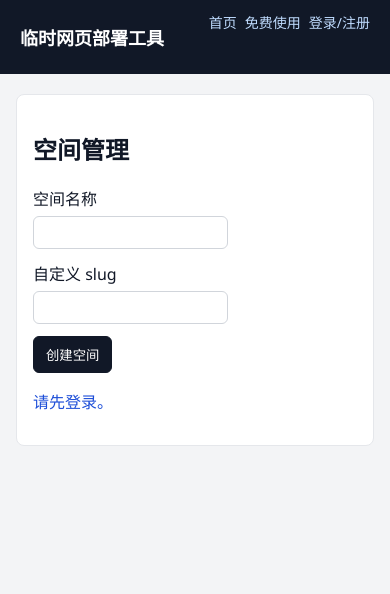
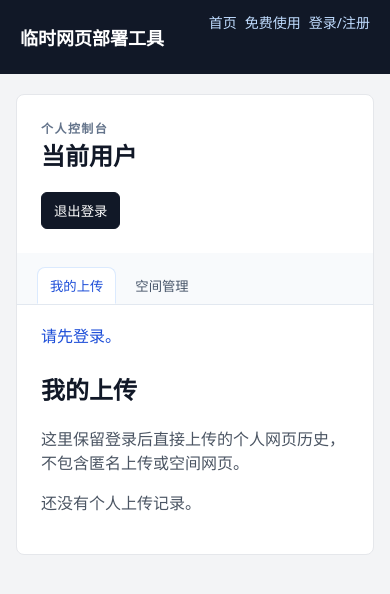
Before and after one commit to fffuuufffuuu/Drop-Share, a React (Vite) app in the folder web/: page /dashboard in a window 390 px wide. Shown: the top 594 px of the page. Built offline with nearby package versions, Linux system fonts and the light colour scheme.

Commit message:
Show personal upload history in dashboard

```diff
--- a/web/src/pages/DashboardPage.tsx
+++ b/web/src/pages/DashboardPage.tsx
@@ -1,14 +1,53 @@
 import { useEffect, useState } from "react";
-import { Link } from "react-router-dom";
+import { Link, useNavigate } from "react-router-dom";
 
 import { api, setAuthToken } from "../api";
-import type { Space } from "../types";
+import { getCurrentUser, notifyAuthChanged } from "../auth";
+import type { PersonalDeployment, Space } from "../types";
+
+type DashboardPanel = "uploads" | "spaces";
+type PersonalDeploymentStatus = "正常" | "已隐藏" | "已过期" | "已删除";
+
+const statusClassNames: Record<PersonalDeploymentStatus, string> = {
+  正常: "active",
+  已隐藏: "hidden",
+  已过期: "expired",
+  已删除: "deleted",
+};
+
+export function getPersonalDeploymentStatus(
+  deployment: PersonalDeployment,
+  now = new Date(),
+): PersonalDeploymentStatus {
+  if (deployment.deletedAt) return "已删除";
+  if (new Date(deployment.expiresAt) <= now) return "已过期";
+  if (deployment.visibility === "hidden") return "已隐藏";
+  return "正常";
+}
 
 export function DashboardPage() {
+  const [activePanel, setActivePanel] = useState<DashboardPanel>("uploads");
+  const [deployments, setDeployments] = useState<PersonalDeployment[]>([]);
   const [spaces, setSpaces] = useState<Space[]>([]);
   const [name, setName] = useState("");
   const [slug, setSlug] = useState("");
   const [message, setMessage] = useState("");
+  const navigate = useNavigate();
+
+  async function loadDeployments() {
+    const token = localStorage.getItem("token");
+    if (!token) {
+      setMessage("请先登录。");
+      return;
+    }
+    setAuthToken(token);
+    try {
+      const { data } = await api.get<PersonalDeployment[]>("/deployments");
+      setDeployments(data);
+    } catch (error: any) {
+      setMessage(error.response?.data?.message || "加载个人上传失败");
+    }
+  }
 
   async function loadSpaces() {
     const token = localStorage.getItem("token");
@@ -26,8 +65,13 @@ export function DashboardPage() {
   }
 
   useEffect(() => {
+    setMessage("");
+    if (activePanel === "uploads") {
+      void loadDeployments();
+    } else {
       void loadSpaces();
-  }, []);
+    }
+  }, [activePanel]);
 
   async function createSpace() {
     try {
@@ -41,8 +85,94 @@ export function DashboardPage() {
     }
   }
 
+  function logout() {
+    localStorage.removeItem("token");
+    localStorage.removeItem("user");
+    setAuthToken();
+    notifyAuthChanged();
+    navigate("/login");
+  }
+
   return (
-    <section className="card">
+    <section className="card dashboard-shell">
+      <header className="dashboard-header">
+        <div>
+          <p className="dashboard-eyebrow">个人控制台</p>
+          <h2>{getCurrentUser()?.username ?? "当前用户"}</h2>
+        </div>
+        <button type="button" onClick={logout}>
+          退出登录
+        </button>
+      </header>
+
+      <div className="dashboard-tabs" role="tablist" aria-label="控制台板块">
+        <button
+          type="button"
+          className={activePanel === "uploads" ? "dashboard-tab-active" : ""}
+          onClick={() => setActivePanel("uploads")}
+        >
+          我的上传
+        </button>
+        <button
+          type="button"
+          className={activePanel === "spaces" ? "dashboard-tab-active" : ""}
+          onClick={() => setActivePanel("spaces")}
+        >
+          空间管理
+        </button>
+      </div>
+
+      {message && <p className="message dashboard-message">{message}</p>}
+
+      {activePanel === "uploads" && (
+        <div className="dashboard-panel">
+          <h2>我的上传</h2>
+          <p className="hint">
+            这里保留登录后直接上传的个人网页历史，不包含匿名上传或空间网页。
+          </p>
+          {deployments.length === 0 ? (
+            <p className="hint">还没有个人上传记录。</p>
+          ) : (
+            <div className="deployment-list">
+              {deployments.map((deployment) => {
+                const status = getPersonalDeploymentStatus(deployment);
+                return (
+                  <article className="dashboard-deployment" key={deployment.id}>
+                    <div>
+                      <h3>{deployment.title}</h3>
+                      <p>
+                        上传：{new Date(deployment.createdAt).toLocaleString()}
+                        {" · "}
+                        到期：{new Date(deployment.expiresAt).toLocaleString()}
+                      </p>
+                    </div>
+                    <div className="dashboard-deployment-actions">
+                      <span
+                        className={`dashboard-status dashboard-status-${statusClassNames[status]}`}
+                      >
+                        {status}
+                      </span>
+                      {status === "正常" && (
+                        <a
+                          href={`/p/${deployment.publicSlug}`}
+                          target="_blank"
+                          rel="noreferrer"
+                          aria-label={`访问${deployment.title}`}
+                        >
+                          访问
+                        </a>
+                      )}
+                    </div>
+                  </article>
+                );
+              })}
+            </div>
+          )}
+        </div>
+      )}
+
+      {activePanel === "spaces" && (
+        <div className="dashboard-panel">
           <h2>空间管理</h2>
           <div className="row">
             <label>
@@ -57,7 +187,6 @@ export function DashboardPage() {
           <button onClick={createSpace} type="button">
             创建空间
           </button>
-      <p className="message">{message}</p>
           <ul>
             {spaces.map((space) => (
               <li key={space.id}>
@@ -67,6 +196,8 @@ export function DashboardPage() {
               </li>
             ))}
           </ul>
+        </div>
+      )}
     </section>
   );
 }
--- a/web/src/styles.css
+++ b/web/src/styles.css
@@ -343,6 +343,124 @@ td {
   color: #1d4ed8;
 }
 
+.dashboard-shell {
+  overflow: hidden;
+  padding: 0;
+}
+
+.dashboard-header {
+  display: flex;
+  align-items: center;
+  justify-content: space-between;
+  gap: 20px;
+  padding: 24px;
+}
+
+.dashboard-header h2,
+.dashboard-header p {
+  margin: 0;
+}
+
+.dashboard-eyebrow {
+  margin-bottom: 5px;
+  color: #64748b;
+  font-size: 12px;
+  font-weight: 800;
+  letter-spacing: 0.12em;
+}
+
+.dashboard-tabs {
+  display: flex;
+  gap: 6px;
+  border-bottom: 1px solid #e2e8f0;
+  padding: 14px 20px 0;
+  background: #f8fafc;
+}
+
+.dashboard-tabs button {
+  border-color: transparent;
+  border-radius: 8px 8px 0 0;
+  background: transparent;
+  color: #475569;
+}
+
+.dashboard-tabs .dashboard-tab-active {
+  border-color: #dbeafe;
+  border-bottom-color: #ffffff;
+  background: #ffffff;
+  color: #1d4ed8;
+}
+
+.dashboard-message {
+  margin: 18px 24px 0;
+}
+
+.dashboard-panel {
+  padding: 24px;
+}
+
+.dashboard-panel > h2 {
+  margin-top: 0;
+}
+
+.dashboard-deployment {
+  display: flex;
+  align-items: center;
+  justify-content: space-between;
+  gap: 20px;
+  border-bottom: 1px solid #e2e8f0;
+  padding: 18px 0;
+}
+
+.dashboard-deployment h3,
+.dashboard-deployment p {
+  margin: 0;
+}
+
+.dashboard-deployment p {
+  margin-top: 7px;
+  color: #64748b;
+  font-size: 13px;
+}
+
+.dashboard-deployment-actions {
+  display: flex;
+  align-items: center;
+  gap: 12px;
+}
+
+.dashboard-deployment-actions a {
+  color: #1d4ed8;
+  text-decoration: none;
+}
+
+.dashboard-status {
+  border-radius: 999px;
+  padding: 4px 9px;
+  font-size: 12px;
+  font-weight: 700;
+}
+
+.dashboard-status-active {
+  background: #dcfce7;
+  color: #166534;
+}
+
+.dashboard-status-hidden {
+  background: #e2e8f0;
+  color: #475569;
+}
+
+.dashboard-status-expired {
+  background: #fef3c7;
+  color: #92400e;
+}
+
+.dashboard-status-deleted {
+  background: #fee2e2;
+  color: #991b1b;
+}
+
 .admin-shell {
   padding: 0;
   overflow: hidden;
@@ -575,6 +693,12 @@ td {
     grid-template-columns: 1fr;
   }
 
+  .dashboard-header,
+  .dashboard-deployment {
+    align-items: flex-start;
+    flex-direction: column;
+  }
+
   .admin-header,
   .admin-detail-header {
     flex-direction: column;
--- a/web/src/types.ts
+++ b/web/src/types.ts
@@ -22,6 +22,10 @@ export type Deployment = {
   createdAt: string;
 };
 
+export type PersonalDeployment = Deployment & {
+  deletedAt: string | null;
+};
+
 export type AdminDeployment = Deployment & {
   ownerLabel: string;
 };
```
Also changed, not shown: 1 other file (tests, documents, lock files or other folders). Lines whose indentation alone changed are shown as unchanged.
